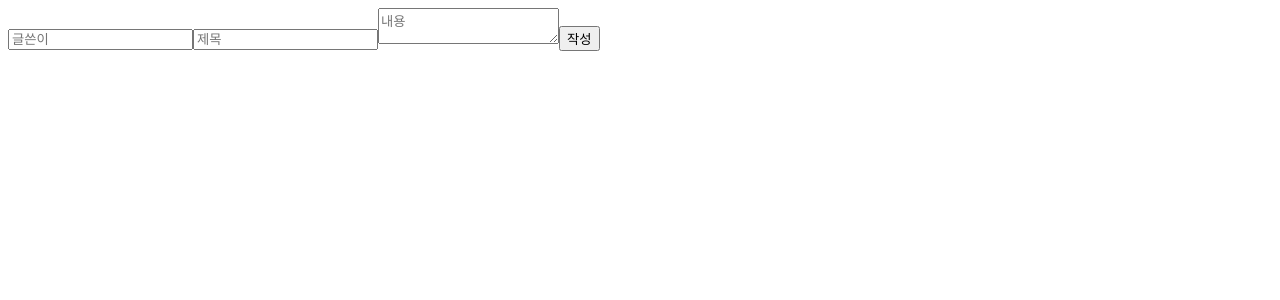
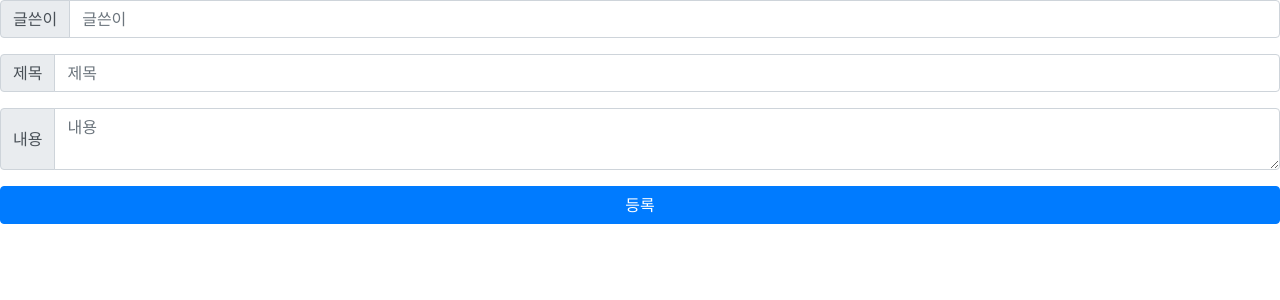
Before and after one commit to ojsicn/clipboard, a Vue app: page /create in a window 1280 px wide. Shown: the top 300 px of the page. Built offline with nearby package versions, Linux system fonts and the light colour scheme.

Commit message:
1. firebase 호스팅 2. 수정, 삭제 기능 추가

```diff
--- a/package.json
+++ b/package.json
@@ -5,7 +5,8 @@
   "scripts": {
     "serve": "vue-cli-service serve",
     "build": "vue-cli-service build",
-    "lint": "vue-cli-service lint"
+    "lint": "vue-cli-service lint",
+    "bfbd": "vue-cli-service build && firebase deploy"
   },
   "dependencies": {
     "core-js": "^3.6.5",
--- a/public/index.html
+++ b/public/index.html
@@ -1,17 +1,27 @@
 <!DOCTYPE html>
 <html lang="">
+
 <head>
   <meta charset="utf-8">
   <meta http-equiv="X-UA-Compatible" content="IE=edge">
   <meta name="viewport" content="width=device-width,initial-scale=1.0">
   <link rel="icon" href="<%= BASE_URL %>favicon.ico">
   <title><%= htmlWebpackPlugin.options.title %></title>
+  <!-- CSS only -->
+  <link rel="stylesheet" href="https://cdn.jsdelivr.net/npm/bootstrap@4.6.0/dist/css/bootstrap.min.css" integrity="sha384-B0vP5xmATw1+K9KRQjQERJvTumQW0nPEzvF6L/Z6nronJ3oUOFUFpCjEUQouq2+l" crossorigin="anonymous">
 </head>
+
 <body>
   <noscript>
-      <strong>We're sorry but <%= htmlWebpackPlugin.options.title %> doesn't work properly without JavaScript enabled. Please enable it to continue.</strong>
+    <strong>We're sorry but <%= htmlWebpackPlugin.options.title %> doesn't work properly without JavaScript enabled.
+      Please enable it to continue.</strong>
   </noscript>
   <div id="app"></div>
   <!-- built files will be auto injected -->
+  <!-- JavaScript Bundle with Popper -->
+  <script src="https://code.jquery.com/jquery-3.5.1.slim.min.js" integrity="sha384-DfXdz2htPH0lsSSs5nCTpuj/zy4C+OGpamoFVy38MVBnE+IbbVYUew+OrCXaRkfj" crossorigin="anonymous"></script>
+  <script src="https://cdn.jsdelivr.net/npm/bootstrap@4.6.0/dist/js/bootstrap.bundle.min.js" integrity="sha384-Piv4xVNRyMGpqkS2by6br4gNJ7DXjqk09RmUpJ8jgGtD7zP9yug3goQfGII0yAns" crossorigin="anonymous"></script>
+</script>
 </body>
+
 </html>
--- /dev/null
+++ b/src/components/AppBar.vue
@@ -0,0 +1,20 @@
+<template>
+        <div class="navbar navbar-primary bg-primary fixed-top navbar-expand-lg">
+                <a class="toolbarText navbar-brand" href="#">게시판</a>
+        </div>
+</template>
+
+<script>
+    export default {
+
+    }
+</script>
+
+<style scoped>
+    .toolbarText {
+        color: white;
+        font-weight: bold;
+        font-size: 1.5em;
+        text-align: center;
+    }
+</style>
--- a/src/components/Create.vue
+++ b/src/components/Create.vue
@@ -1,52 +1,77 @@
 <template>
     <div>
-        <input v-model="writer" placeholder="글쓴이">
-        <input v-model="title" placeholder="제목">
-        <textarea v-model="content" placeholder="내용"></textarea>
-        <button @click="index !== undefined ? update() : write()">{{ index !== undefined ? '수정' : '작성'}}</button>
-        <div>
-            {{writer}}
-            {{title}}
-            {{content}}
+        <div class="input-group mb-3">
+            <div class="input-group-prepend">
+                <span class="input-group-text" id="basic-addon1">글쓴이</span>
             </div>
+            <input type="text" class="form-control" placeholder="글쓴이" aria-label="Username"
+                aria-describedby="basic-addon1" v-model.trim="formData.writer">
+        </div>
+        <div class="input-group mb-3">
+            <div class="input-group-prepend">
+                <span class="input-group-text" id="basic-addon1">제목</span>
+            </div>
+            <input type="text" class="form-control" placeholder="제목" aria-label="Username"
+                aria-describedby="basic-addon1" v-model.trim="formData.title">
+        </div>
+        <div class="input-group mb-3">
+            <div class="input-group-prepend">
+                <span class="input-group-text" id="basic-addon1">내용</span>
+            </div>
+            <textarea type="text" class="form-control"
+                placeholder="내용" aria-label="Username" aria-describedby="basic-addon1" v-model.trim="formData.content"></textarea>
+        </div>
+        <button type="button" class="btn btn-block btn-primary" @click="onClickAddOrUpdate()">
+            등록
+        </button>
     </div>
 </template>
 
 
 <script>
-import data from '@/data'
-
     export default {
         name: 'Create',
         data() {
-        const index = this.$route.params.contentId
             return {
-            data: data,
-            index: index,
-            writer: index !== undefined ? data[index].writer : "",
-            title: index !== undefined ? data[index].title : "",
-            content: index !== undefined ? data[index].content : "",
+                formData: {
+                    writer: '',
+                    title: '',
+                    content: ''
+                }
             }
         },
         methods: {
-        write() {
-            this.data.push({
-                writer: this.writer,
-                title: this.title,
-                content: this.content
-            })
+            onClickAddOrUpdate() {
+                if(this.formData.writer == ''){
+                    alert('글쓴이를 입력해 주세요')
+                    return false
+                }
+                if(this.formData.title == ''){
+                    alert('타이틀을 입력해 주세요')
+                    return false
+                }
+                if(this.formData.content == ''){
+                    alert('내용을 입력해 주세요')
+                    return false
+                }
+                const boardList = JSON.parse(localStorage.getItem('board-list')) || []
+                this.formData.id = new Date().getTime()
+                if(this.$route.params.contentId == null) {
+                    boardList.push(this.formData)
+                    localStorage.setItem('board-list', JSON.stringify(boardList))
+                } else {
+                    boardList.splice(this.$route.params.contentId, 1, this.formData)
+                    localStorage.clear()
+                    localStorage.setItem('board-list', JSON.stringify(boardList))
+                }
                 this.$router.push({
                     path: '/'
                 })
             },
-        update() {
-            data[this.index].writer = this.writer
-            data[this.index].title = this.title
-            data[this.index].content = this.content
-            this.$router.push({
-                path: '/'
-            })
-        }
         }
     }
 </script>
+
+
+<style scoped>
+</style>
--- a/src/components/Detail.vue
+++ b/src/components/Detail.vue
@@ -1,41 +1,56 @@
 <template>
     <div>
-        <div>{{detailData.writer}}</div>
-        <div>{{detailData.title}}</div>
-        <div>{{detailData.content}}</div>
-        <button @click="updateData">수정</button>
-        <button @click="deleteData">삭제</button>
+        <div class="jumbotron">
+            <h1 class="display-6">{{ boardList[index].title }}</h1>
+            <p class="lead">Writer : {{ boardList[index].writer }}</p>
+            <hr class="my-4">
+            <p>{{ boardList[index].content }}</p>
+            <a class="btn btn-warning btn-lg my-4" href="javascript:;" role="button" @click="updateData">수정</a>
+            <a class="btn btn-danger btn-lg ml-1" href="javascript:;" role="button" @click="deleteData">삭제</a>
+        </div>
     </div>
 </template>
 
 
 <script>
-import data from '@/data' // flutter에서는 import '폴더주소' as dt로 사용.
-
     export default {
         name: 'Detail',
         data() {
-        const index = this.$route.params.contentId // index에는 contentId로 받은 content의 index 값이 저장됨. / index는 선언만 / $route는 무슨뜻?
             return {
-            index: index,
-            detailData: data[index], // data에는 import 해온 data 폴더의 index.js의 어레이 객체들에서 저장된 index에 해당하는 객체를 받아와서 현재 component에 return함.
+                boardList: [],
+                index: this.$route.params.contentId,
             }
         },
+        mounted() {
+            this.loadBoardList()
+        },
         methods: {
+            loadBoardList () {
+                this.boardList = JSON.parse(localStorage.getItem('board-list')) || []
+            },
             deleteData() {
-            data.splice(this.index, 1)
-            this.$router.push({ // ()안에 {}는 왜 있는건가? {실행문}는 실행만, {}가 없으면 실행 후 return값까지.
+                this.$router.push({
                     path: '/'
                 })
+                this.boardList.splice(this.index, 1)
+                localStorage.clear()
+                localStorage.setItem('board-list', JSON.stringify(this.boardList))
             },
             updateData() {
                 this.$router.push({
                     name: 'Create',
                     params: {
-                    contentId: this.index // data return을 안해주니 Create에 param값이 전달되지 않음.
+                        contentId: this.index
                     }
                 })
             }
         }
     }
 </script>
+
+
+<style scoped>
+    .createFont {
+        font-size: 32px;
+    }
+</style>
--- a/src/components/Read.vue
+++ b/src/components/Read.vue
@@ -1,34 +1,54 @@
 <template>
     <div>
-        <table>
-            <tr>
-                <td>글쓴이</td>
-                <td>제목</td>
-                <td>내용</td>
+        <app-bar/>
+        <div class="">
+            <br><br><br><br>
+            <table class="table">
+            <thead class="col">
+                <tr class="col">
+                    <th scope="row-2">번호</th>
+                    <th scope="row-2">글쓴이</th>
+                    <th scope="row-2">제목</th>
+                    <th scope="row-6">내용</th>
                 </tr>
-            <!-- data : 어레이 객체들, value : 어레이 객체 -->
-            <tr v-for="(value, index) in data" :key="index" @click="detail(index)">
-                <td>{{value.writer}}</td>
-                <td>{{value.title}}</td>
-                <td>{{value.content}}</td>
+            </thead>
+            <tbody class="col">
+                <tr v-for="(value, index) of boardList" :key="index" @click="detail(index)">
+                    <th scope="row-2">{{index+1}}</th>
+                    <td class="row-2">{{value.writer}}</td>
+                    <td class="row-2">{{value.title}}</td>
+                    <td class="row-6">{{value.content}}</td>
                 </tr>
+            </tbody>
         </table>
-        <button @click="write">글쓰기</button>
+        <button class="btn btn-primary ml-2" type="submit" @click="write">글쓰기</button>
+        </div>
+
     </div>
 </template>
 
 
 <script>
-import data from '@/data' // 왜 @/data/index.js가 아니라 @/data인지?..
+
+    import AppBar from '@/components/AppBar.vue'
 
     export default {
         name: 'Read',
+        components: {
+            AppBar,
+        },
         data() {
             return {
-            data: data
+                boardList: []
             }
         },
+        mounted() {
+            this.loadBoardList()
+        },
         methods: {
+            loadBoardList () {
+                this.boardList = JSON.parse(localStorage.getItem('board-list')) || []
+            },
             write() {
                 this.$router.push({
                     path: 'create'
@@ -36,12 +56,13 @@ export default {
             },
             detail(index) {
                 this.$router.push({
-                name: 'Detail', // 왜 path 대신 name으로 주는지?
+                    name: 'Detail',
                     params: {
                         contentId: index
                     }
                 })
             }
-    }
+        },
+
     }
 </script>
--- a/src/data/index.js
+++ /dev/null
@@ -1,17 +0,0 @@
-export default [
-    {
-        writer: 'w1',
-        title: 't1',
-        content: 'c1'
-    },
-    {
-        writer: 'w2',
-        title: 't2',
-        content: 'c2'
-    },
-    {
-        writer: 'w3',
-        title: 't3',
-        content: 'c3'
-    },
-]
--- a/src/router/index.js
+++ b/src/router/index.js
@@ -14,7 +14,7 @@ const routes = [
     component: Read
   },
   {
-    path: '/create/:contentId?', // path params를 넣은 후부터는 param값이 전달되지 않으면 빈 컴포넌트가 뜬다. 이럴경우 query params를 넣는다.
+    path: '/create/:contentId?',
     name: 'Create',
     component: Create
   },
```
Also changed, not shown: src/components/Detail copy.vue (deleted, +0 -32 lines), firebase.json (added), 1 other file (tests, documents, lock files or other folders). Lines whose indentation alone changed are shown as unchanged.
